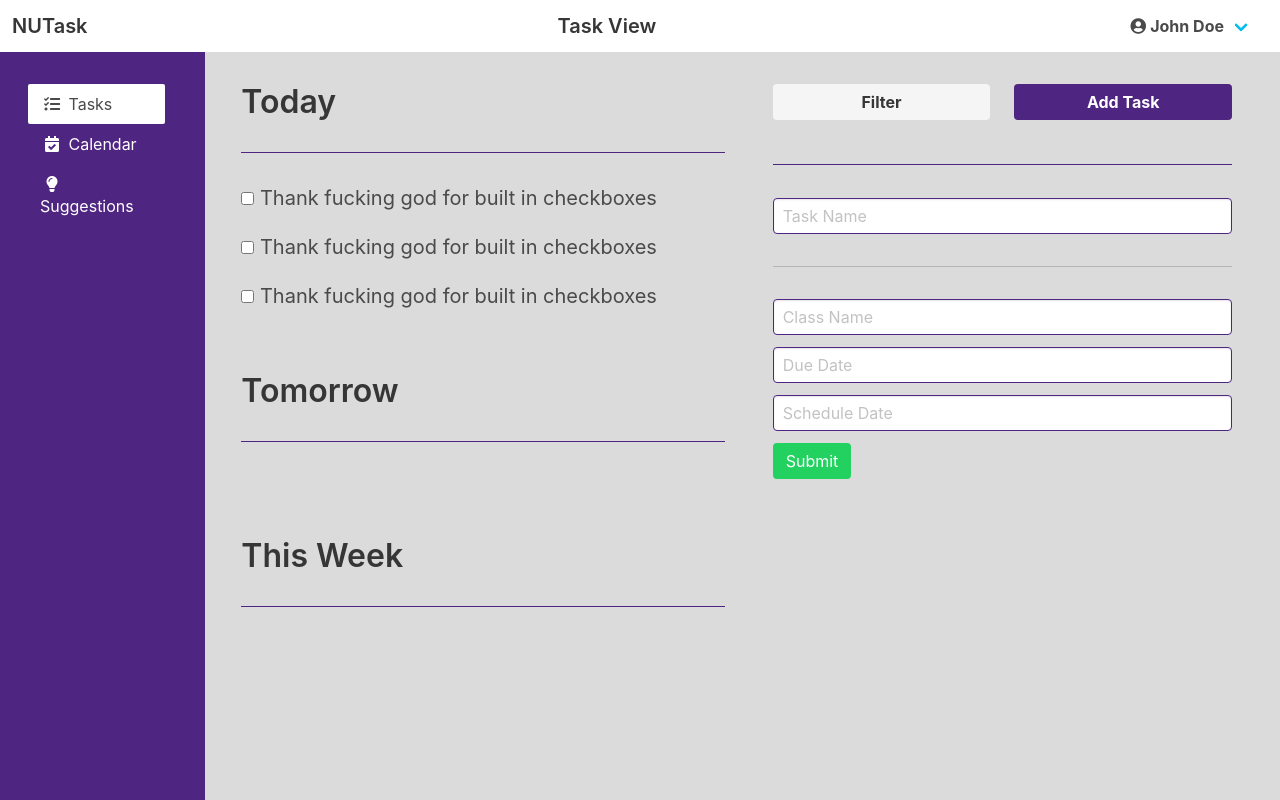
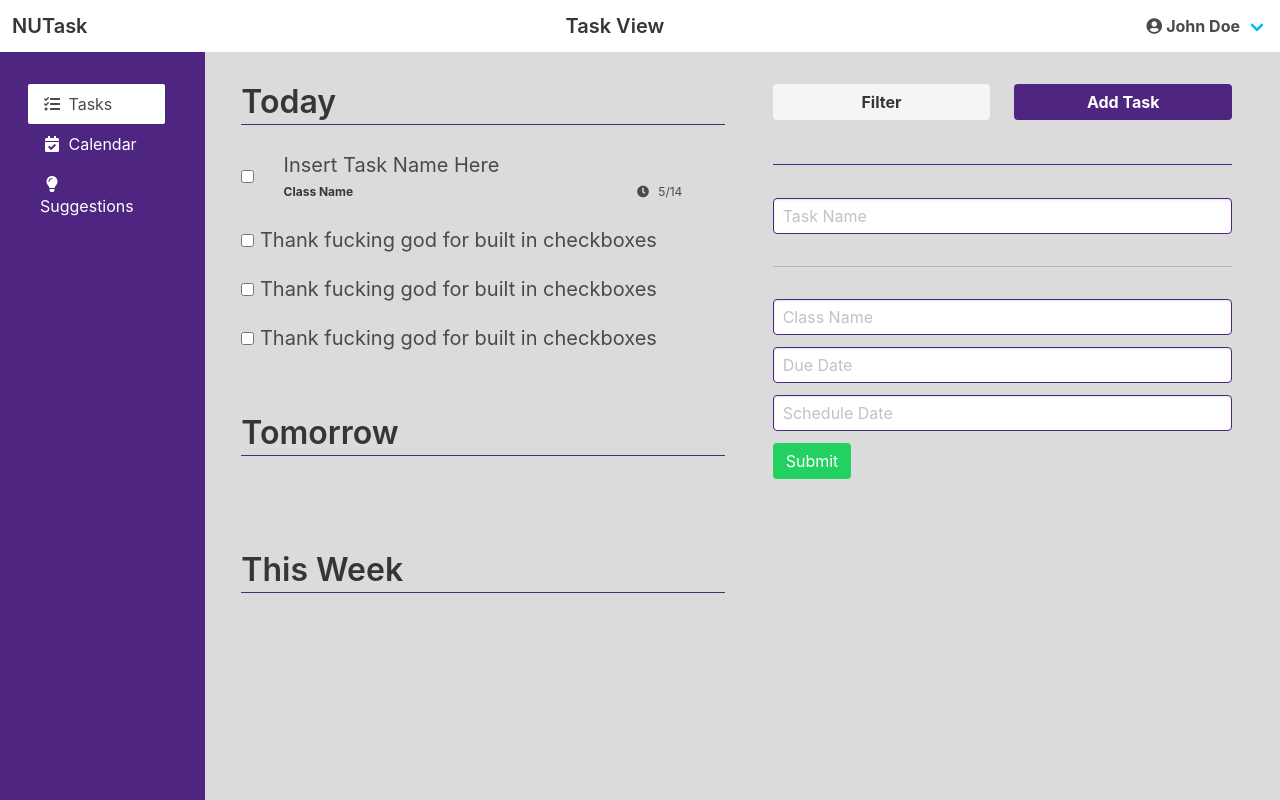
Before and after one commit to eecs-330-nutask/NUTask, a website: page index.html in a window 1280 px wide. Drawn offline with nearby package versions, Linux system fonts and the light colour scheme.

Commit message:
Update task list layout

```diff
--- a/_sass/main.scss
+++ b/_sass/main.scss
@@ -122,4 +122,15 @@ $menu-item-active-color: $text;
   height: calc(100vh - ( 4.25rem - 1.0rem ) );
 }
 
+.task-display-hoverable {
+  display: none;
+}
+
+.task-display-hover:hover .task-display-hoverable {
+  display:inline-block;
+}
+
+.task-list {
+  padding-top: 0px;
+}
 // fix
--- a/index.html
+++ b/index.html
@@ -57,7 +57,42 @@
             <!-- Each section is its own part. Today, Tomorrow, etc-->
             <div class = "section">
               <h1 class="title">Today</h1>
-              <div class="is-divider"></div>
+              <div class="subtitle is-divider"></div>
+
+              <div class="columns  is-vcentered task-display-hover">
+                <div class="column is-1">
+                    <label class="checkbox subtitle is-5">
+                      <input type="checkbox">
+                    </label>
+                </div>
+
+                <div class="column is-10">
+                  <div class="is-size-5" href="JavaScript:void(0)">
+                    Insert Task Name Here
+                  </div>
+
+                  <div class="columns is-gapless is-vcentered">
+                    <div class="column is-size-7 has-text-left">
+                      <strong>Class Name</strong>
+                    </div>
+                    <div class="column is-size-7 has-text-right">
+                        <span class="icon">
+                            <i class="fas fa-clock"></i>
+                        </span>
+                        5/14
+                    </div>
+                  </div>
+                </div>
+
+                <div class="column is-1 task-display-hoverable" >
+                  <a class="button is-light" href="javascript:void(0)">
+                  <span class="icon">
+                      <i class="fas fa-edit"></i>
+                  </span>
+                  </a>
+                </div>
+              </div>
+
 
                 <label class="checkbox subtitle is-5">
                   <input type="checkbox">
@@ -74,11 +109,11 @@
             </div>
             <div class = "section">
               <h1 class="title">Tomorrow</h1>
-              <div class="is-divider"></div>
+              <div class="subtitle is-divider"></div>
             </div>
             <div class = "section">
               <h1 class="title">This Week</h1>
-              <div class="is-divider"></div>
+              <div class="subtitle is-divider"></div>
             </div>
 
           </div>
--- a/navbar.html
+++ b/navbar.html
@@ -29,7 +29,7 @@
 
     <div class="navbar-end">
 
-      <div class="navbar-item has-dropdown is-hoverable" style='margin-right:1rem'>
+      <div class="navbar-item has-dropdown is-hoverable">
 
           <a class="navbar-link is-primary has-icons-right has-text-left">
               <span class="icon">
@@ -61,8 +61,5 @@
         </div>
 
     </div>
-    <div>
-<br>
-      </div>
   </div>
 </nav>
```
Also changed, not shown: css/main.css.
